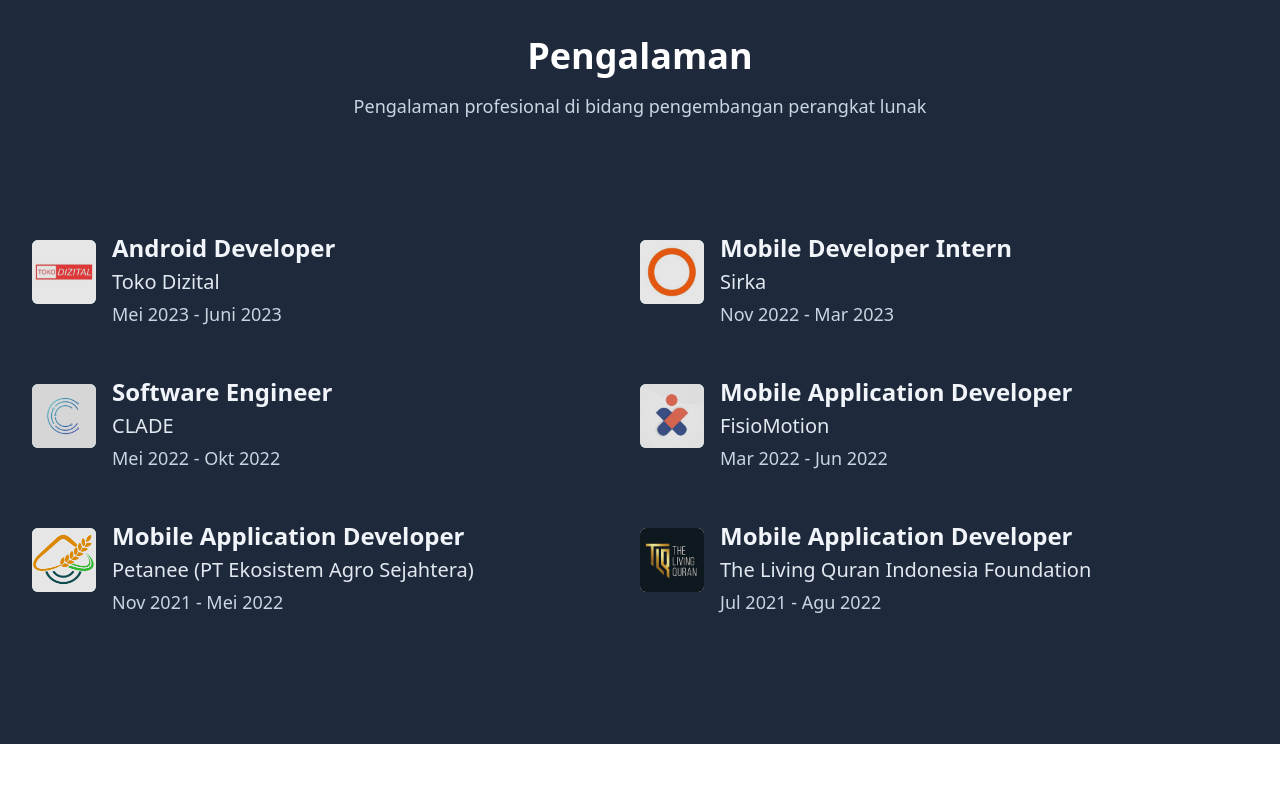
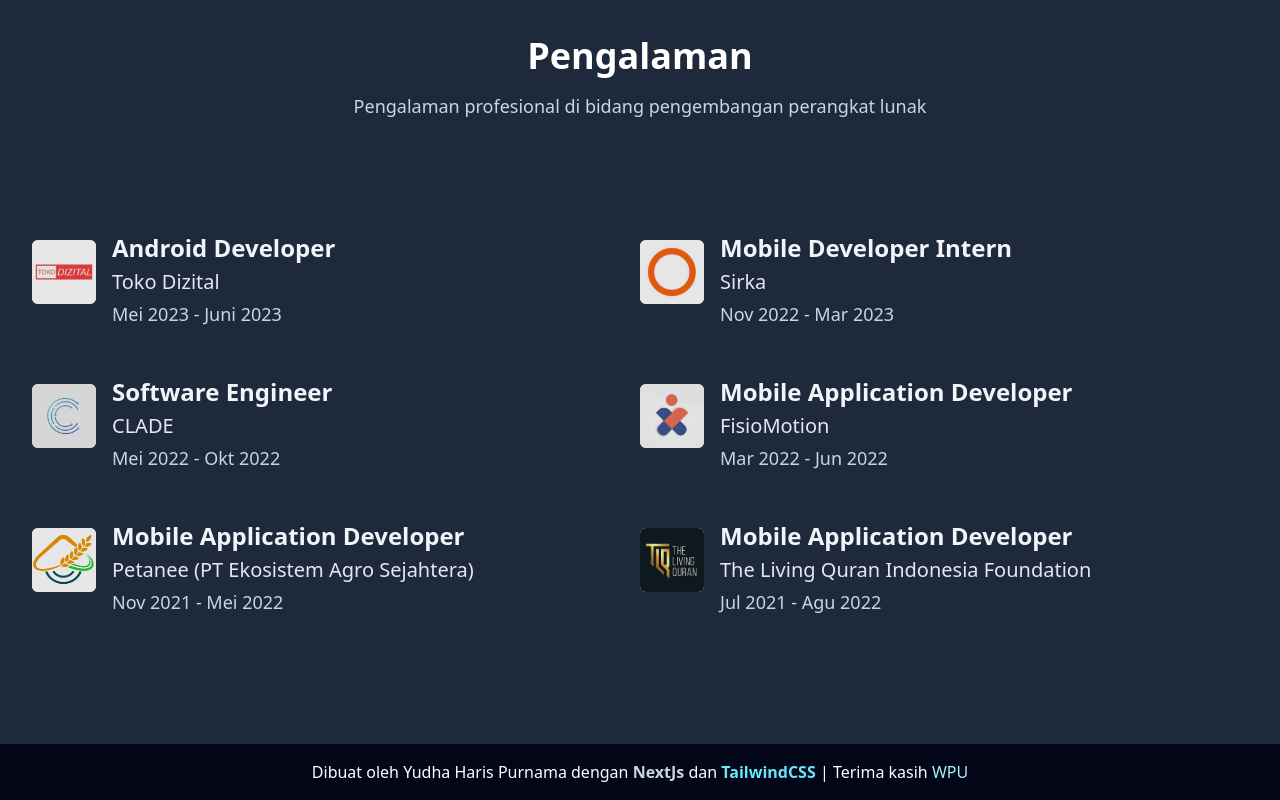
Before and after one commit to yudha-haris/profile, a Next.js app: page / in a window 1280 px wide. Shown: the part 2172-2972 px from the top of the page. Before the commit the page ends 2916 px from the top, so only its background shows below. Built offline with nearby package versions, Linux system fonts and the light colour scheme.

Commit message:
feat: add footer:

```diff
--- /dev/null
+++ b/components/FooterSection.js
@@ -0,0 +1,32 @@
+export default function FooterSection() {
+  return (
+    <section id="footer">
+      <div className="bg-slate-950 flex items-center">
+        <p className="text-white my-4 mx-auto">
+          Dibuat oleh Yudha Haris Purnama dengan{" "}
+          <a
+            href="https://nextjs.org/"
+            className="font-semibold text-slate-300"
+          >
+            NextJs
+          </a>{" "}
+          dan{" "}
+          <a
+            href="https://tailwindcss.com/"
+            className="font-semibold text-cyan-300"
+          >
+            TailwindCSS
+          </a>
+          {" | "}
+          Terima kasih{" "}
+          <a
+            href="https://www.youtube.com/watch?v=8Ea4oq8qFtM"
+            className="text-cyan-200"
+          >
+            WPU
+          </a>
+        </p>
+      </div>
+    </section>
+  );
+}
--- a/components/HeroSection.js
+++ b/components/HeroSection.js
@@ -22,7 +22,7 @@ function HeroSection() {
             </p>
 
             <a
-              href="#"
+              href="https://www.linkedin.com/in/yudha-haris/"
               className="text-base font-semibold text-white bg-primary py-3 px-8 rounded-full
             hover:shadow-lg hover:opacity-80 transition duration-300 ease-in-out"
             >
--- a/pages/index.js
+++ b/pages/index.js
@@ -1,4 +1,5 @@
 import ExperienceSection from "../components/ExperienceSection";
+import FooterSection from "../components/FooterSection";
 import Header from "../components/Header";
 import HeroSection from "../components/HeroSection";
 import PortfolioSection from "../components/PortfolioSection";
@@ -10,6 +11,7 @@ export default function Home() {
       <HeroSection />
       <PortfolioSection />
       <ExperienceSection />
+      <FooterSection />
     </>
   );
 }
```
